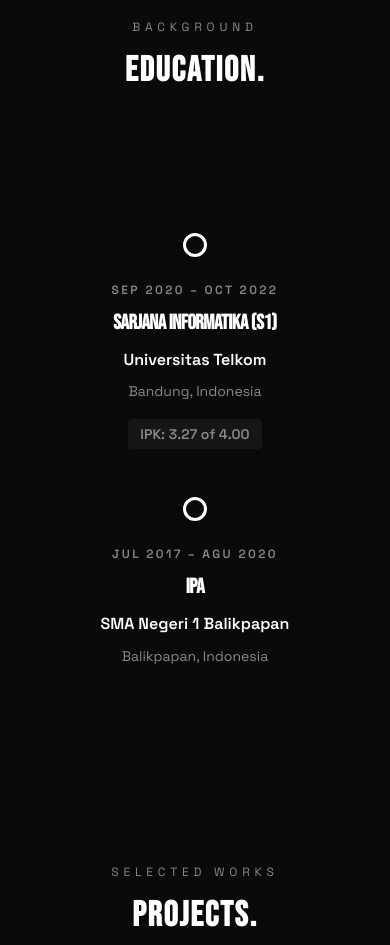
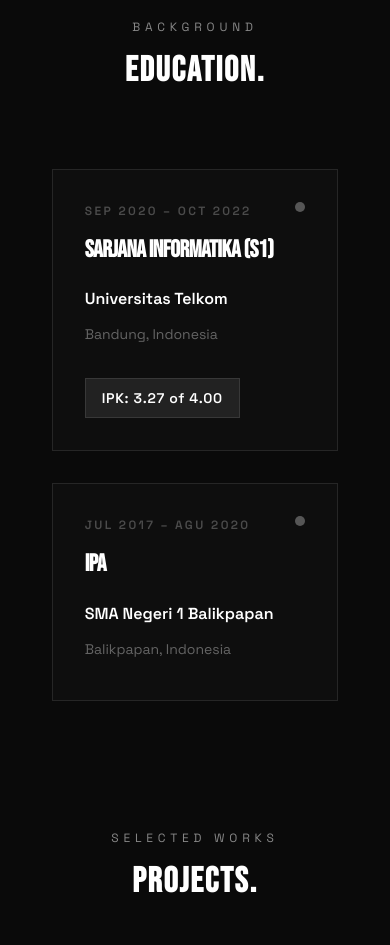
Before and after one commit to Fluffyware/Portofolio, a website built with Vite: page index.html in a window 390 px wide. Shown: the part 2800-3745 px from the top of the page. Built offline with nearby package versions, Linux system fonts and the light colour scheme; some packages are replaced by stand-ins of ours.

Commit message:
feat: Redesign education timeline to a symmetrical two-column grid layout with card-like items and hover effects.

```diff
--- a/src/style.css
+++ b/src/style.css
@@ -710,28 +710,29 @@ section {
   }
 }
 
-/* Education Section - Simple Horizontal Layout */
+/* Education Section - Symmetrical Card Design */
 .education-timeline {
   position: relative;
-  max-width: 1200px;
+  max-width: 1100px;
   margin: 0 auto;
-  padding: var(--space-3xl) 0;
-  display: flex;
-  justify-content: center;
+  padding: var(--space-2xl) 0;
+  display: grid;
+  grid-template-columns: repeat(2, 1fr);
   gap: var(--space-3xl);
-  align-items: flex-start;
 }
 
 .timeline-item {
   position: relative;
   display: flex;
   flex-direction: column;
-  align-items: center;
-  gap: var(--space-m);
-  width: 40%;
+  align-items: flex-start;
+  padding: var(--space-xl);
+  border: 1px solid var(--color-border);
+  background: rgba(255, 255, 255, 0.02);
   opacity: 0;
   transform: translateY(30px);
   animation: slideInTimeline 0.8s ease forwards;
+  transition: all 0.4s var(--ease-out);
 }
 
 .timeline-item:nth-child(1) {
@@ -749,22 +750,32 @@ section {
   }
 }
 
+.timeline-item:hover {
+  background: rgba(255, 255, 255, 0.04);
+  border-color: rgba(255, 255, 255, 0.3);
+  transform: translateY(-4px);
+}
+
 .timeline-dot {
-  position: relative;
-  width: 28px;
-  height: 28px;
+  position: absolute;
+  top: var(--space-xl);
+  right: var(--space-xl);
+  width: 12px;
+  height: 12px;
   flex-shrink: 0;
-  z-index: 2;
 }
 
 .timeline-dot-inner {
   width: 100%;
   height: 100%;
-  background: var(--color-bg);
-  border: 3px solid white;
+  background: white;
   border-radius: 50%;
-  position: relative;
-  z-index: 2;
+  opacity: 0.3;
+  transition: opacity 0.3s ease;
+}
+
+.timeline-item:hover .timeline-dot-inner {
+  opacity: 1;
 }
 
 .timeline-pulse {
@@ -772,8 +783,7 @@ section {
 }
 
 .timeline-content {
-  text-align: center;
-  max-width: 400px;
+  width: 100%;
 }
 
 .timeline-period {
@@ -781,80 +791,80 @@ section {
   letter-spacing: 0.2em;
   color: var(--color-muted);
   text-transform: uppercase;
-  margin-bottom: var(--space-xs);
+  margin-bottom: var(--space-s);
   font-weight: 600;
+  opacity: 0.5;
 }
 
 .timeline-degree {
   font-family: var(--font-display);
-  font-size: clamp(1.5rem, 3vw, 2.5rem);
+  font-size: clamp(1.8rem, 3vw, 2.8rem);
   text-transform: uppercase;
   letter-spacing: -0.02em;
-  margin: 0 0 var(--space-xs) 0;
+  margin: 0 0 var(--space-m) 0;
   line-height: 1.1;
+  padding-right: var(--space-xl);
 }
 
 .timeline-institution {
   font-size: var(--text-base);
   color: var(--color-text);
-  margin: var(--space-2xs) 0;
+  margin: var(--space-xs) 0;
   font-weight: 600;
+  line-height: 1.5;
 }
 
 .timeline-location {
   font-size: var(--text-sm);
   color: var(--color-muted);
-  margin: var(--space-3xs) 0;
+  margin: var(--space-2xs) 0;
+  opacity: 0.7;
 }
 
 .timeline-gpa {
   font-size: var(--text-sm);
-  color: var(--color-muted);
-  margin-top: var(--space-xs);
+  color: var(--color-text);
+  margin-top: var(--space-m);
   font-weight: 600;
-  padding: var(--space-3xs) var(--space-xs);
-  background: rgba(255, 255, 255, 0.05);
+  padding: var(--space-2xs) var(--space-s);
+  background: rgba(255, 255, 255, 0.08);
   display: inline-block;
-  border-radius: 4px;
+  border: 1px solid rgba(255, 255, 255, 0.1);
+  letter-spacing: 0.05em;
 }
 
-/* Hide timeline line and light */
-.timeline-line {
-  display: none;
-}
-
-.timeline-light {
-  display: none;
-}
-
-.timeline-line-progress {
-  display: none;
-}
-
+/* Hide unused elements */
+.timeline-line,
+.timeline-light,
+.timeline-line-progress,
 .timeline-arrow {
   display: none;
 }
 
 @media (max-width: 768px) {
   .education-timeline {
-    flex-direction: column;
-    align-items: center;
-    gap: var(--space-2xl);
+    grid-template-columns: 1fr;
+    gap: var(--space-xl);
+    padding: var(--space-xl) 0;
   }
 
   .timeline-item {
-    width: 100%;
+    padding: var(--space-l);
   }
 
   .timeline-degree {
-    font-size: 1.3rem;
+    font-size: 1.5rem;
+    padding-right: var(--space-l);
   }
 
   .timeline-dot {
-    width: 24px;
-    height: 24px;
+    top: var(--space-l);
+    right: var(--space-l);
+    width: 10px;
+    height: 10px;
   }
 }
+
 
 
 /* Footer */
```
